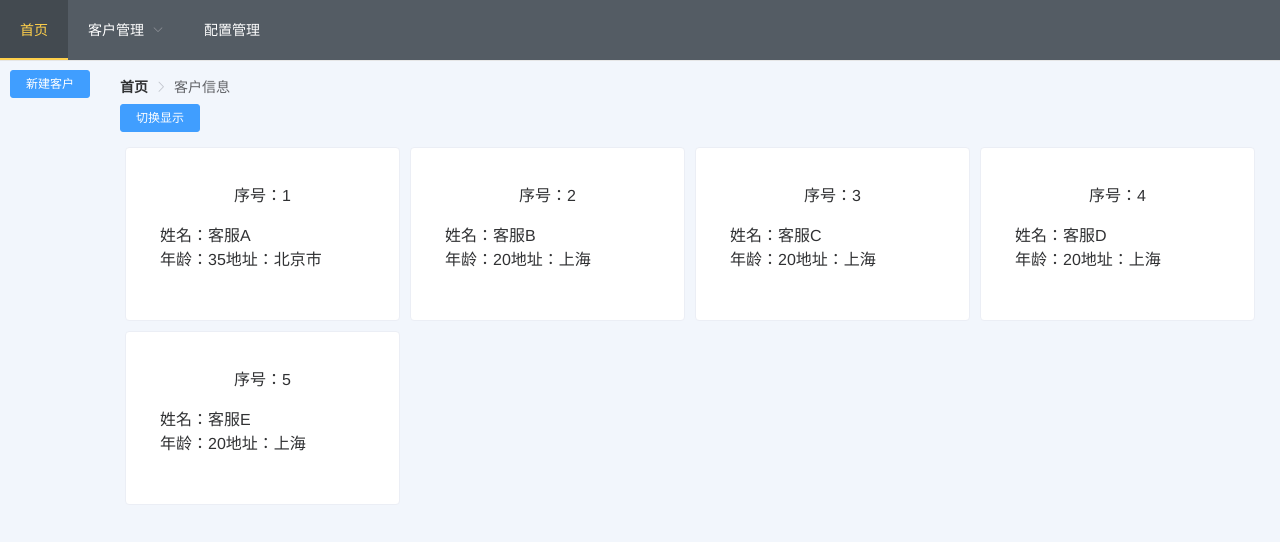
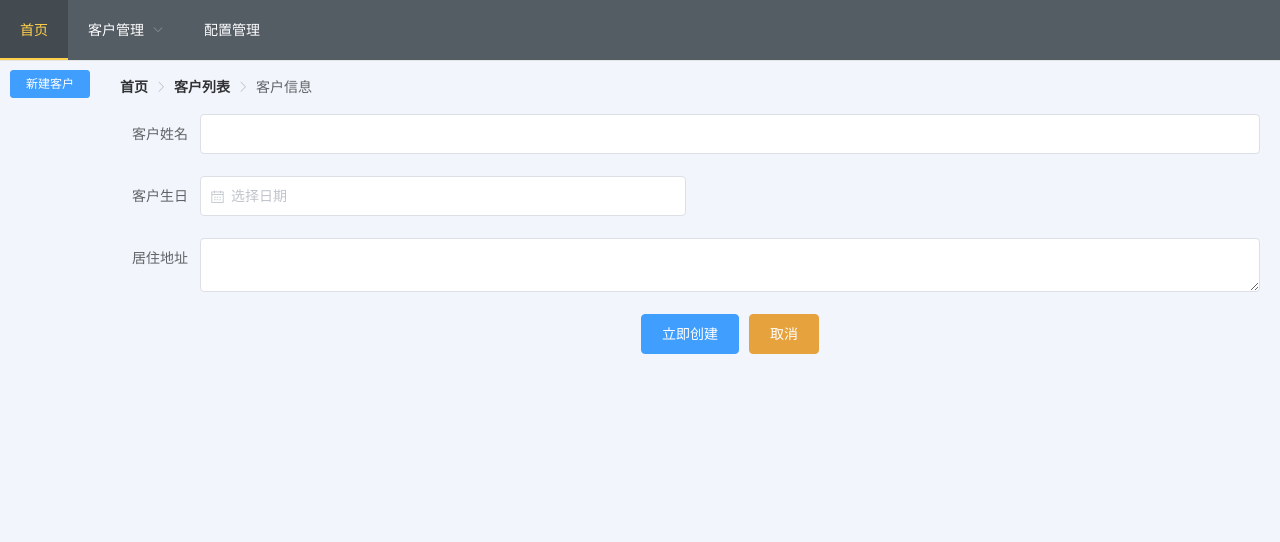
Before and after one commit to Howard277/mars_static, a Vue app: page /customerinfo in a window 1280 px wide. Shown: the top 542 px of the page. Built offline with nearby package versions, Linux system fonts and the light colour scheme.

Commit message:
新建客户信息页面

```diff
--- a/src/App.vue
+++ b/src/App.vue
@@ -15,14 +15,14 @@
             <el-menu-item v-if="menuItemDisplay('mainpage')" index="mainpage">首页</el-menu-item>
             <el-submenu v-if="menuItemDisplay('customermanagement')" index="customermanagement">
               <template slot="title">客户管理</template>
-              <el-menu-item v-if="menuItemDisplay('customerinfo')" index="customerinfo">客户信息</el-menu-item>
+              <el-menu-item v-if="menuItemDisplay('customerlist')" index="customerlist">客户列表</el-menu-item>
             </el-submenu>
             <el-menu-item v-if="menuItemDisplay('config')" index="config">配置管理</el-menu-item>
           </el-menu>
         </el-header>
         <el-container>
           <el-aside style="width:100px;padding-top:10px;">
-            <el-button type="primary" size="mini">新建客户</el-button>
+            <el-button type="primary" size="mini" @click="jump('/customerinfo')">新建客户</el-button>
           </el-aside>
           <el-container>
             <el-main>
@@ -49,9 +49,9 @@ export default {
         'index': 'customermanagement',
         'name': '客户管理'
       }, {
-        'index': 'customerinfo',
-        'name': '客户信息',
-        'path': '/customerinfo'
+        'index': 'customerlist',
+        'name': '客户列表',
+        'path': '/customerlist'
       }, {
         'index': 'config',
         'name': '配置管理',
@@ -80,6 +80,9 @@ export default {
         }
       }
       return false
+    },
+    jump: function (path) {
+      this.$router.push(path)
     }
   }
 }
--- /dev/null
+++ b/src/components/customer/customerinfo/customerinfo.js
@@ -0,0 +1,25 @@
+export default {
+  data () {
+    return {
+      customer: {
+        id: '',
+        name: '',
+        birthday: '',
+        age: '',
+        address: ''
+      }
+    }
+  },
+  methods: {
+    // 提交
+    onSubmit () {
+      console.log('submit!')
+    },
+    // 取消
+    cancelSubmit () {
+      for (let key in this.customer) {
+        this.customer[key] = ''
+      }
+    }
+  }
+}
--- /dev/null
+++ b/src/components/customer/customerinfo/customerinfo.vue
@@ -0,0 +1,27 @@
+<template>
+  <div>
+    <el-breadcrumb separator-class="el-icon-arrow-right">
+      <el-breadcrumb-item :to="{ path: '/' }">首页</el-breadcrumb-item>
+      <el-breadcrumb-item :to="{ path: '/customerlist' }">客户列表</el-breadcrumb-item>
+      <el-breadcrumb-item>客户信息</el-breadcrumb-item>
+    </el-breadcrumb>
+    <el-form ref="form" :model="customer" label-width="80px" style="padding-top:20px;">
+      <el-form-item label="客户姓名">
+        <el-input v-model="customer.name"></el-input>
+      </el-form-item>
+      <el-form-item label="客户生日">
+        <el-col :span="11">
+          <el-date-picker type="date" placeholder="选择日期" v-model="customer.birthday" style="width: 100%;"></el-date-picker>
+        </el-col>
+      </el-form-item>
+      <el-form-item label="居住地址">
+        <el-input type="textarea" v-model="customer.address"></el-input>
+      </el-form-item>
+      <el-form-item>
+        <el-button type="primary" @click="onSubmit">立即创建</el-button>
+        <el-button type="warning" @click="cancelSubmit">取消</el-button>
+      </el-form-item>
+    </el-form>
+  </div>
+</template>
+<script src='./customerinfo.js'></script>
--- a/src/components/customer/customer.js
+++ b/src/components/customer/customerlist/customerlist.js
@@ -29,5 +29,11 @@ export default {
       }],
       showLikeCard: true
     }
+  },
+  methods: {
+    // 路由跳转方法
+    jump (path) {
+      this.$router.push(path)
+    }
   }
 }
--- a/src/components/customer/customer.vue
+++ b/src/components/customer/customerlist/customerlist.vue
@@ -2,10 +2,11 @@
   <div>
     <el-breadcrumb separator-class="el-icon-arrow-right">
       <el-breadcrumb-item :to="{ path: '/' }">首页</el-breadcrumb-item>
-      <el-breadcrumb-item>客户信息</el-breadcrumb-item>
+      <el-breadcrumb-item>客户列表</el-breadcrumb-item>
     </el-breadcrumb>
     <el-row style="text-align:left;padding:10px 0px 10px 0px;">
       <el-button type="primary" size="mini" @click="showLikeCard=!showLikeCard">切换显示</el-button>
+      <el-button type="primary" size="mini" @click="jump('/customerinfo')">新建客户</el-button>
     </el-row>
     <div>
       <div v-if="showLikeCard">
@@ -34,5 +35,5 @@
     </div>
   </div>
 </template>
-<script src="./customer.js">
+<script src="./customerlist.js">
 </script>
--- a/src/router/index.js
+++ b/src/router/index.js
@@ -2,7 +2,8 @@ import Vue from 'vue'
 import Router from 'vue-router'
 // import HelloWorld from '@/components/HelloWorld'
 import main from '@/components/main/main.vue'
-import customerinfo from '@/components/customer/customer.vue'
+import customerlist from '@/components/customer/customerlist/customerlist.vue'
+import customerinfo from '@/components/customer/customerinfo/customerinfo.vue'
 import config from '@/components/config/config.vue'
 
 Vue.use(Router)
@@ -14,6 +15,10 @@ export default new Router({
     name: 'main',
     component: main
   }, {
+    path: '/customerlist',
+    name: 'customerlist',
+    component: customerlist
+  }, {
     path: '/customerinfo',
     name: 'customerinfo',
     component: customerinfo
```
